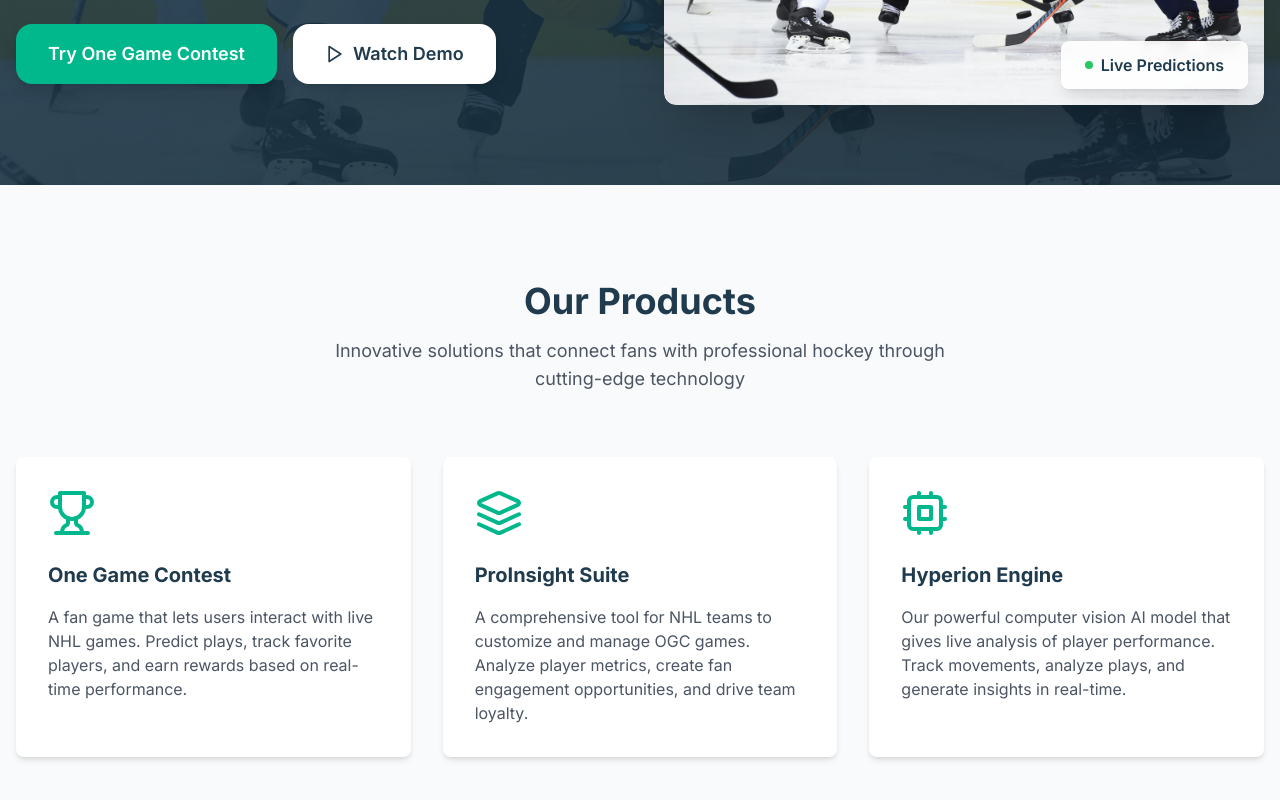
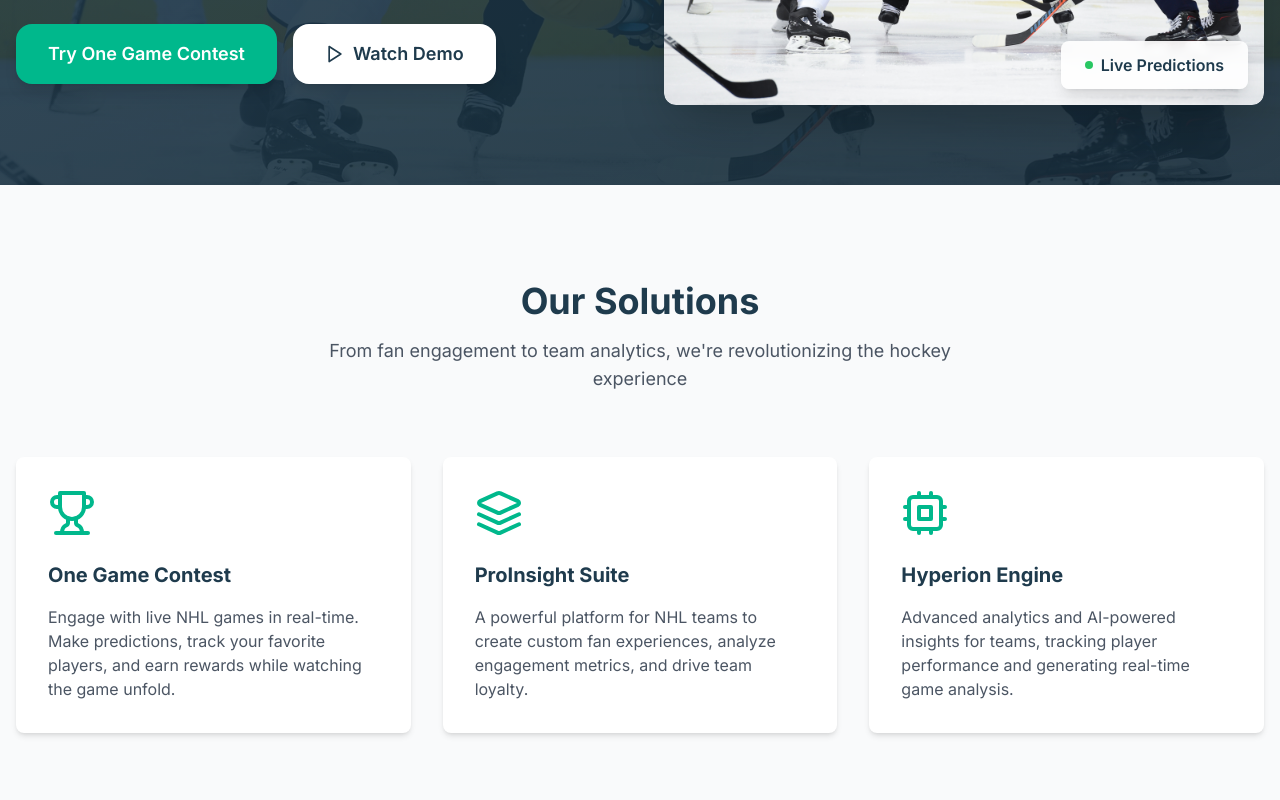
Before and after one commit to proinvestanalytics/ProInvestWebsite, a React (Vite) app: page / in a window 1280 px wide. Shown: the part 422-1222 px from the top of the page. Built offline with nearby package versions, Linux system fonts and the light colour scheme.

Commit message:
Update Products.tsx

```diff
--- a/src/components/Products.tsx
+++ b/src/components/Products.tsx
@@ -6,29 +6,28 @@ const Products: React.FC = () => {
     <section id="products" className="py-16 md:py-24 bg-gray-50">
       <div className="container mx-auto px-4">
         <div className="text-center mb-16">
-          <h2 className="text-3xl md:text-4xl font-bold text-primary mb-4">Our Products</h2>
+          <h2 className="text-3xl md:text-4xl font-bold text-primary mb-4">Our Solutions</h2>
           <p className="text-lg text-gray-600 max-w-2xl mx-auto">
-            Innovative solutions that connect fans with professional hockey
-            through cutting-edge technology
+            From fan engagement to team analytics, we're revolutionizing the hockey experience
           </p>
         </div>
 
         <div className="grid grid-cols-1 md:grid-cols-3 gap-8">
           <ProductCard
             title="One Game Contest"
-            description="A fan game that lets users interact with live NHL games. Predict plays, track favorite players, and earn rewards based on real-time performance."
+            description="Engage with live NHL games in real-time. Make predictions, track your favorite players, and earn rewards while watching the game unfold."
             icon={<Trophy className="h-12 w-12 text-secondary" />}
           />
 
           <ProductCard
             title="ProInsight Suite"
-            description="A comprehensive tool for NHL teams to customize and manage OGC games. Analyze player metrics, create fan engagement opportunities, and drive team loyalty."
+            description="A powerful platform for NHL teams to create custom fan experiences, analyze engagement metrics, and drive team loyalty."
             icon={<Layers className="h-12 w-12 text-secondary" />}
           />
 
           <ProductCard
             title="Hyperion Engine"
-            description="Our powerful computer vision AI model that gives live analysis of player performance. Track movements, analyze plays, and generate insights in real-time."
+            description="Advanced analytics and AI-powered insights for teams, tracking player performance and generating real-time game analysis."
             icon={<Cpu className="h-12 w-12 text-secondary" />}
           />
         </div>
```
